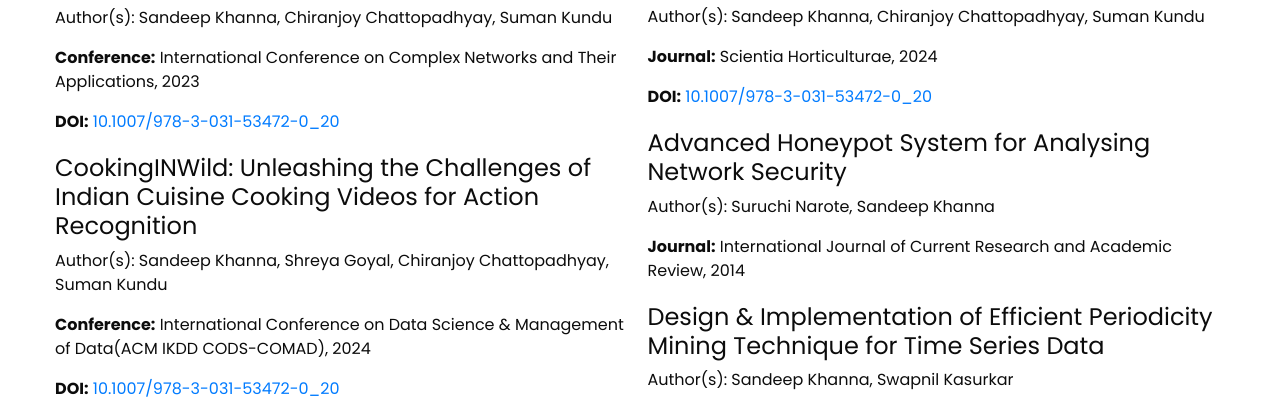
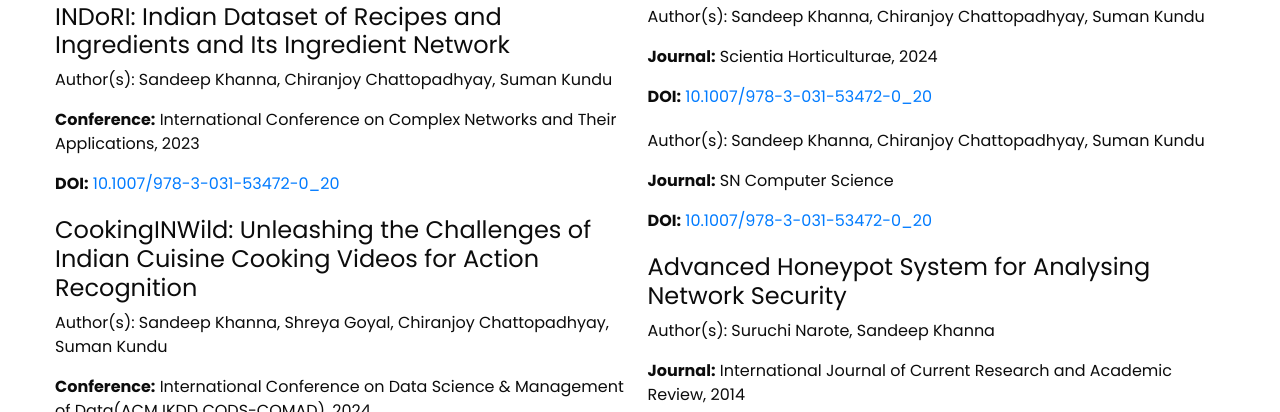
Before and after one commit to Sandeep-GitHubAccount/Sandeep-GitHubAccount.github.io, a plain HTML site: page publication.html in a window 1280 px wide. Shown: the part 388-800 px from the top of the page. Drawn offline with Linux system fonts and the light colour scheme; a script that the page names is missing.

Commit message:
Update publication.html

```diff
--- a/publication.html
+++ b/publication.html
@@ -237,6 +237,16 @@
           <!-- Journal Publication Entry 2 -->
           <div class="publication_entry">
             <div class="publication_content">
+              <h4></h4>
+              <p>Author(s): Sandeep Khanna, Chiranjoy Chattopadhyay, Suman Kundu</p>
+              <p><strong>Journal:</strong> SN Computer Science</p>
+              <p><strong>DOI:</strong> <a href="https://doi.org/10.1007/s42979-025-04271-z" target="_blank">10.1007/978-3-031-53472-0_20</a></p>
+            </div>
+          </div>
+
+           <!-- Journal Publication Entry 2 -->
+          <div class="publication_entry">
+            <div class="publication_content">
               <h4>Advanced Honeypot System for Analysing Network Security</h4>
               <p>Author(s): Suruchi Narote, Sandeep Khanna</p>
               <p><strong>Journal:</strong> International Journal of Current Research and Academic Review, 2014</p>
```
